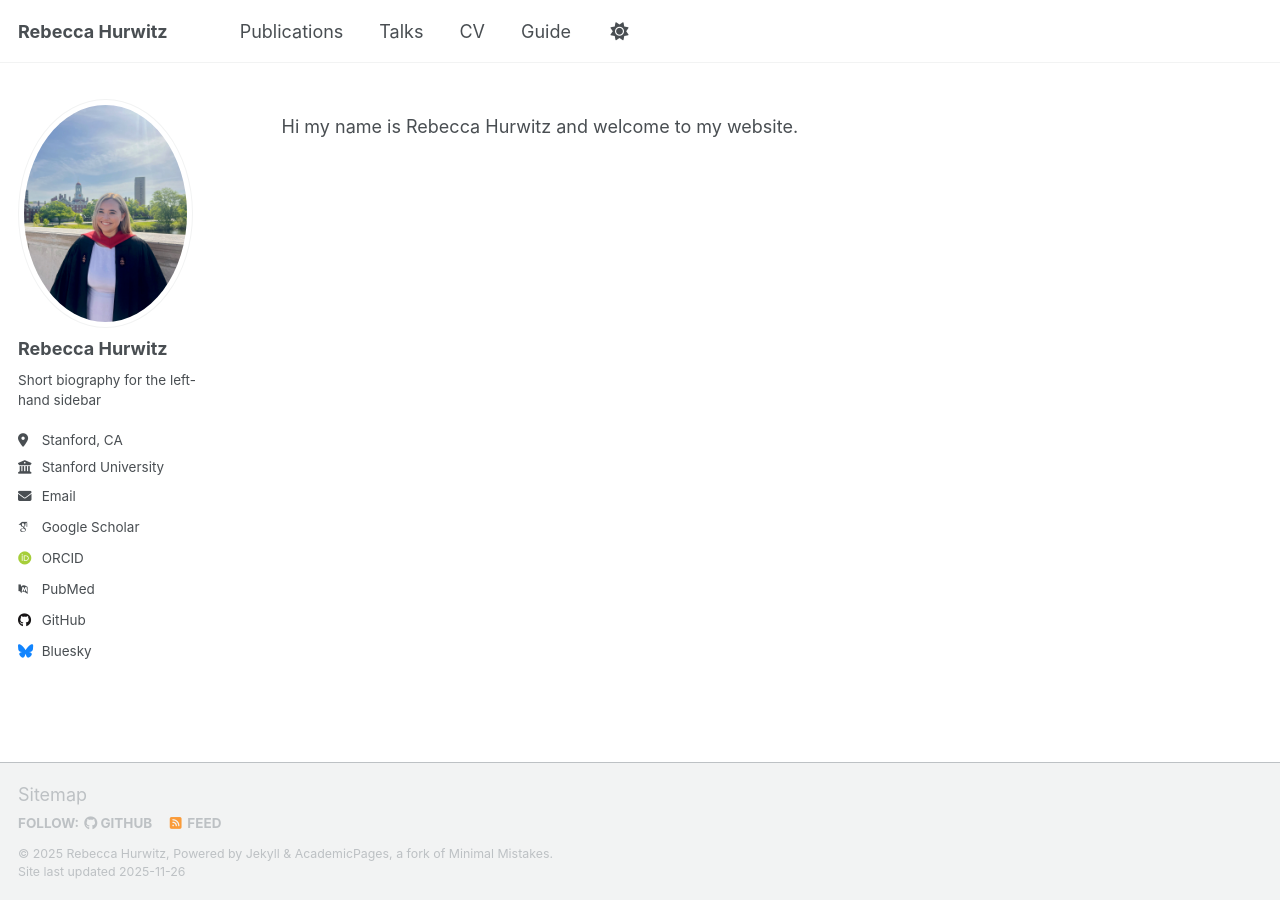
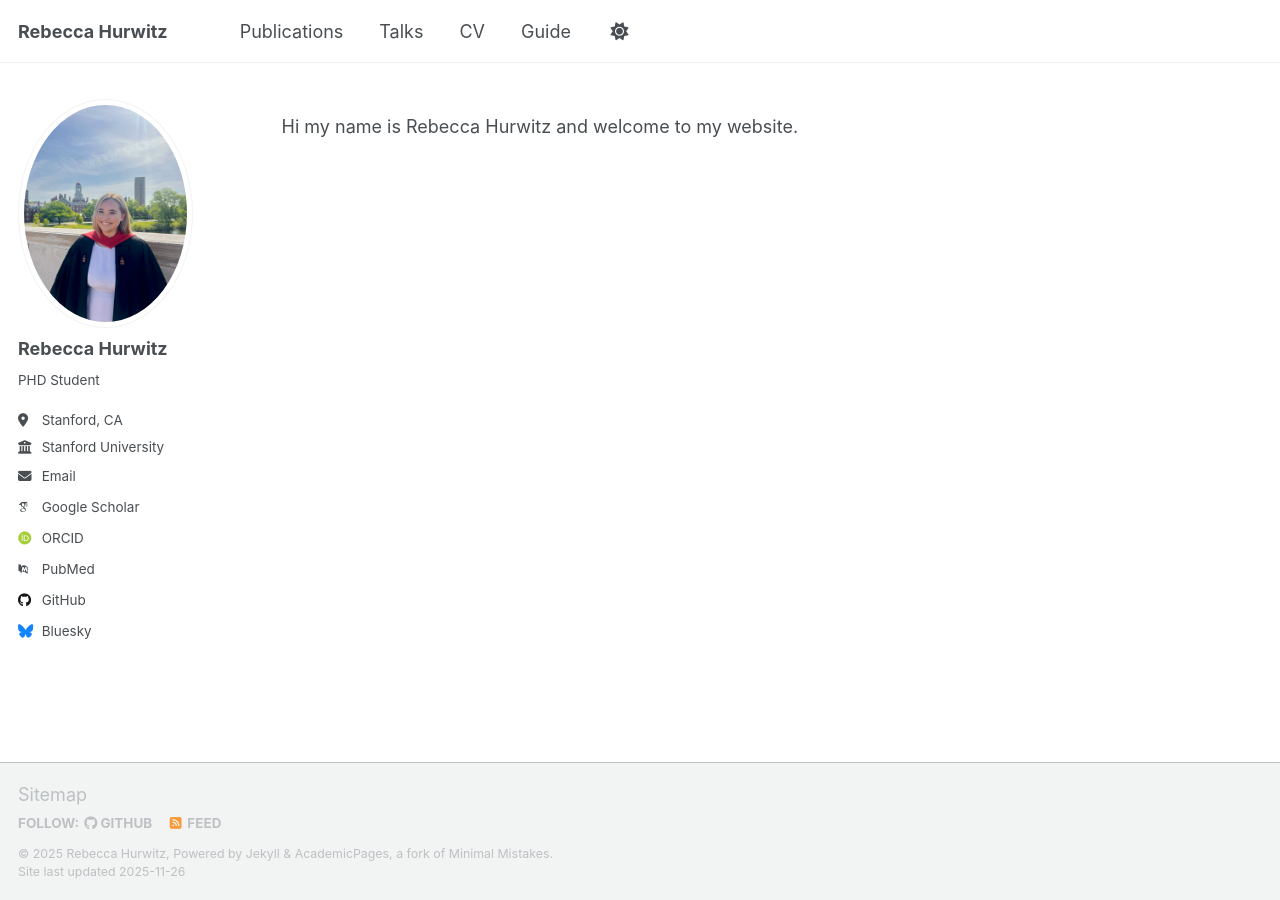
Before and after one commit to rebeccahurwitz/rebeccahurwitz.github.io, a Jekyll site: the page built from _pages/about.md, in a window 1280 px wide. Built offline with Jekyll 4.4.1, drawn with Linux system fonts in a browser that asks for light colours; some web fonts are replaced; a script that is not in the unit is left out.

Commit message:
Update _config.yml

```diff
--- a/_config.yml
+++ b/_config.yml
@@ -26,7 +26,7 @@ author:
   avatar           : "profile.png"
   name             : "Rebecca Hurwitz"
   pronouns         : # example: "she/her"
-  bio              : "Short biography for the left-hand sidebar"
+  bio              : "PHD Student"
   location         : "Stanford, CA"
   employer         : "Stanford University"
   uri              : # URL
```
